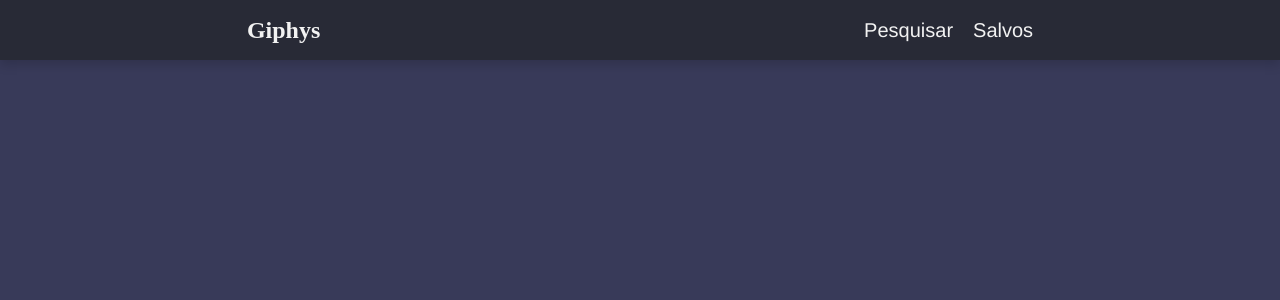
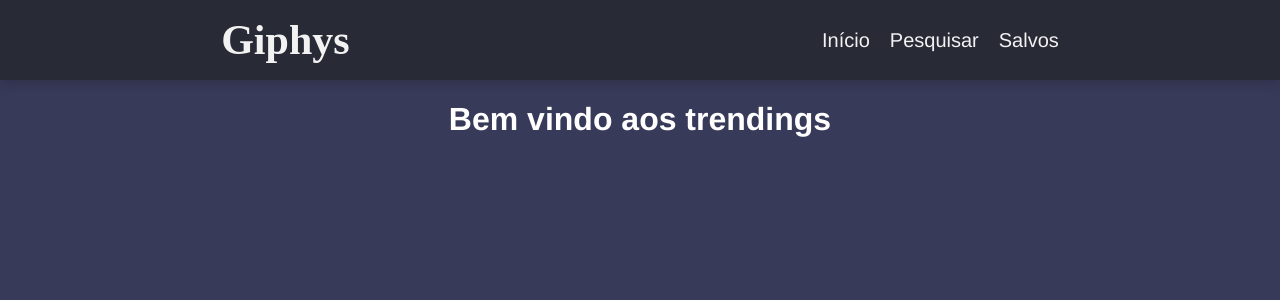
Before and after one commit to DeiversonTI/appgiphys, a Vue app: page /#/ in a window 1280 px wide. Shown: the top 300 px of the page. Built offline with nearby package versions, Linux system fonts and the light colour scheme.

Commit message:
15/05/2021

```diff
--- a/package.json
+++ b/package.json
@@ -8,6 +8,7 @@
     "lint": "vue-cli-service lint"
   },
   "dependencies": {
+    "axios": "^0.21.1",
     "babel-preset-es2015": "^6.24.1",
     "core-js": "^3.6.5",
     "vue": "^2.6.11",
--- a/src/App.vue
+++ b/src/App.vue
@@ -1,12 +1,23 @@
 <template>
   <div id="app">
     <nav class="topbar">
-      <a href="/" class="topbar-title">Giphys</a>
+      <router-link to="/" class="topbar-title">Giphys</router-link>
       <ul>
-        <li class="topbar-items"><a href="/pesquisar">Pesquisar</a></li>
-        <li class="topbar-items"><a href="/salvos">Salvos</a></li>
+        <li class="topbar-items">
+          <router-link class="links" to="/">Início</router-link>
+        </li>
+        <!-- <li class="topbar-items">
+          <router-link class="links" to="/trendings">Trendings</router-link>
+        </li> -->
+        <li class="topbar-items">
+          <router-link class="links" to="/pesquisar">Pesquisar</router-link>
+        </li>
+        <li class="topbar-items">
+          <router-link class="links" to="/salvos">Salvos</router-link>
+        </li>
       </ul>
     </nav>
+		<router-view class="view"></router-view>
   </div>
 </template>
 
@@ -16,9 +27,10 @@
   -webkit-font-smoothing: antialiased;
   -moz-osx-font-smoothing: grayscale;
   text-align: center;
+  color: white;
 
-  height: 100vh;
-  width: 100vw;
+  min-height: 100vh;
+  max-width: 100vw;
 
   background: #383a59;
 }
@@ -26,7 +38,7 @@
 nav.topbar {
   background: #282a36;
   height: 50px;
-  padding: 5px;
+  padding: 15px;
   display: flex;
   align-items: center;
   -webkit-box-shadow: 0 5px 10px 0 rgb(0 0 0 / 15%);
@@ -38,7 +50,7 @@ nav.topbar {
   font-family: Abril Text;
   font-weight: 700;
   color: #f2f2f2;
-  font-size: 24px;
+  font-size: 42px;
   cursor: pointer;
   -webkit-transition: none;
   transition: none;
@@ -67,11 +79,15 @@ ul {
   padding-inline-start: 40px;
 }
 
-nav ul li a {
+nav ul li .links {
   color: #f2f2f2;
   font-size: 20px;
   font-weight: 400;
   border-bottom: 2px solid transparent;
   margin-left: 20px;
 }
+
+.links:hover {
+  border-bottom: 2px solid white;
+}
 </style>
--- a/src/components/pages/PageHome/PageHome.vue
+++ b/src/components/pages/PageHome/PageHome.vue
@@ -1,3 +1,10 @@
 <template>
-    <h1>Bem vindo</h1>
+  <main id="home-page">
+    <h1>Bem vindo aos trendings</h1>
+    <h3></h3>
+  </main>
 </template>
+
+<style>
+
+</style>
--- /dev/null
+++ b/src/components/pages/PageSaved/PageSaved.vue
@@ -0,0 +1,5 @@
+<template>
+  <main id="search-page">
+    <h1>Bem vindo a página de Salvos</h1>
+  </main>
+</template>
--- /dev/null
+++ b/src/components/pages/PageSearch/PageSearch.vue
@@ -0,0 +1,19 @@
+<template>
+  <main id="search-page">
+    <h1>Bem vindo a página de Pesquisa</h1>
+    <button @click="teste()">Pesquisar</button>
+  </main>
+</template>
+
+<script>
+import actions from '../../../store/actions';
+
+export default ({
+  el: 'search-page',
+  methods: {
+    teste(){
+      actions.getTrending();
+    }
+  }
+})
+</script>
--- a/src/main.js
+++ b/src/main.js
@@ -1,9 +1,11 @@
 import Vue from 'vue'
 import App from './App.vue'
 
+import router from './router';
+
 Vue.config.productionTip = false
 
-
 new Vue({
+  router,
   render: h => h(App)
 }).$mount('#app')
--- a/src/router/index.js
+++ b/src/router/index.js
@@ -3,12 +3,16 @@ import VueRouter from 'vue-router'
 
 Vue.use(VueRouter)
 
-const routes = [
-
-]
+import PageHome from '../components/pages/PageHome/PageHome.vue';
+import PageSearch from '../components/pages/PageSearch/PageSearch.vue';
+import PageSaved from '../components/pages/PageSaved/PageSaved.vue';
 
 const router = new VueRouter({
-  routes
-})
+  routes: [
+    {path: '/', component: PageHome},
+    {path: '/pesquisar', component: PageSearch},
+    {path: '/salvos', component: PageSaved},
+  ]
+});
 
 export default router
--- /dev/null
+++ b/src/services/giphysapi.js
@@ -0,0 +1,11 @@
+import axios from 'axios';
+import state from '../store/state';
+const base_url = 'https://api.giphy.com/v1/gifs';
+
+const key = `?api_key=${state.key}`;
+
+const getTrending = () => axios.get(`${base_url}/trending${key}&limit=${state.limit}&offset=${state.offset}`);
+
+export default {
+    getTrending,
+}
--- /dev/null
+++ b/src/store/actions.js
@@ -0,0 +1,15 @@
+import GiphyApi from '@/services/giphysapi'
+
+//import state from '@/store/state'
+
+export default {
+    async getTrending() {
+        try {
+            const giphysList = await GiphyApi.getTrending();
+
+            console.log(giphysList.data);
+        } catch (err){
+            console.error(err);
+        }
+    }
+};
--- /dev/null
+++ b/src/store/state.js
@@ -0,0 +1,13 @@
+import Vue from 'vue';
+
+const LIMIT = 25;
+const OFFSET = 0;
+
+export default Vue.observable({
+    key: 'KuOjfeKF3VQCVK9PIsI33rzivmUlKkOF',
+
+    saveds: [],
+
+    limit: LIMIT,
+    offset: OFFSET,
+});
```
Also changed, not shown: jsconfig.json (added, +16 -0 lines), src/store/index.js (added), 1 other file (tests, documents, lock files or other folders).
